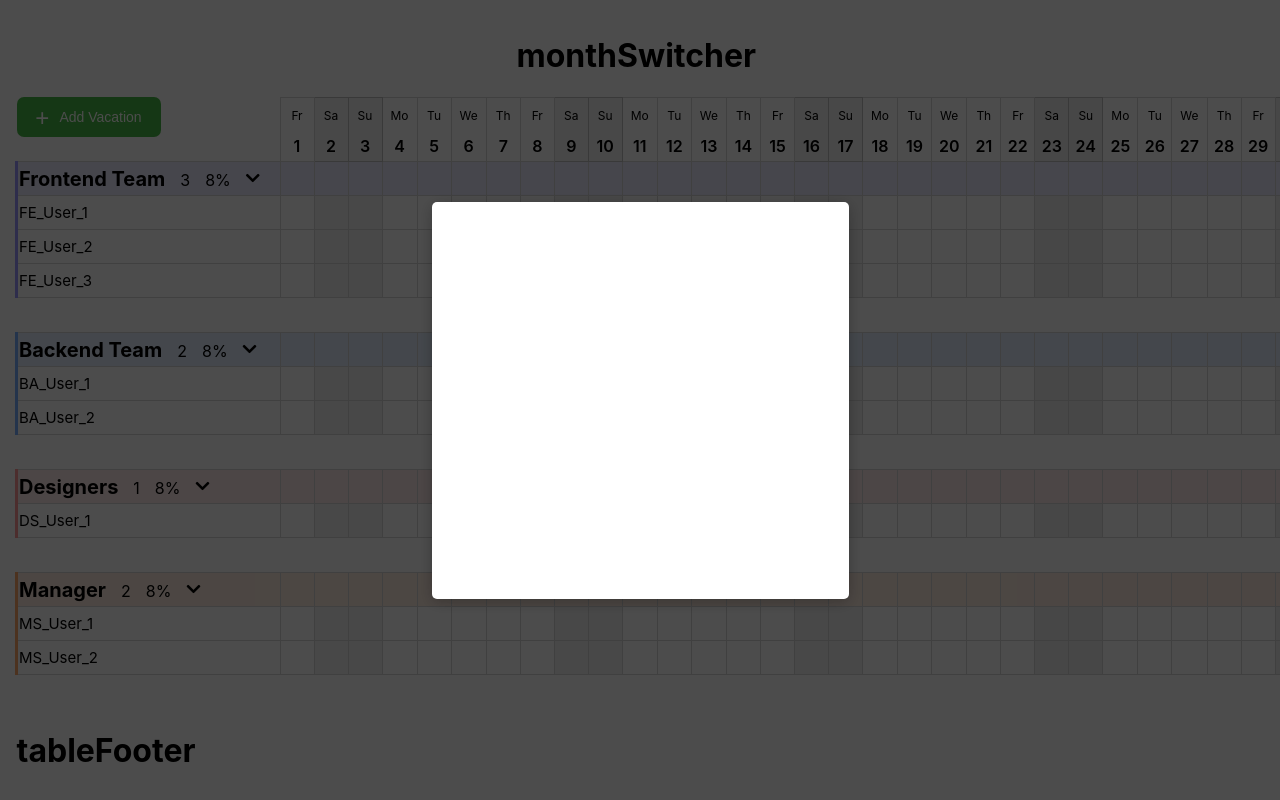
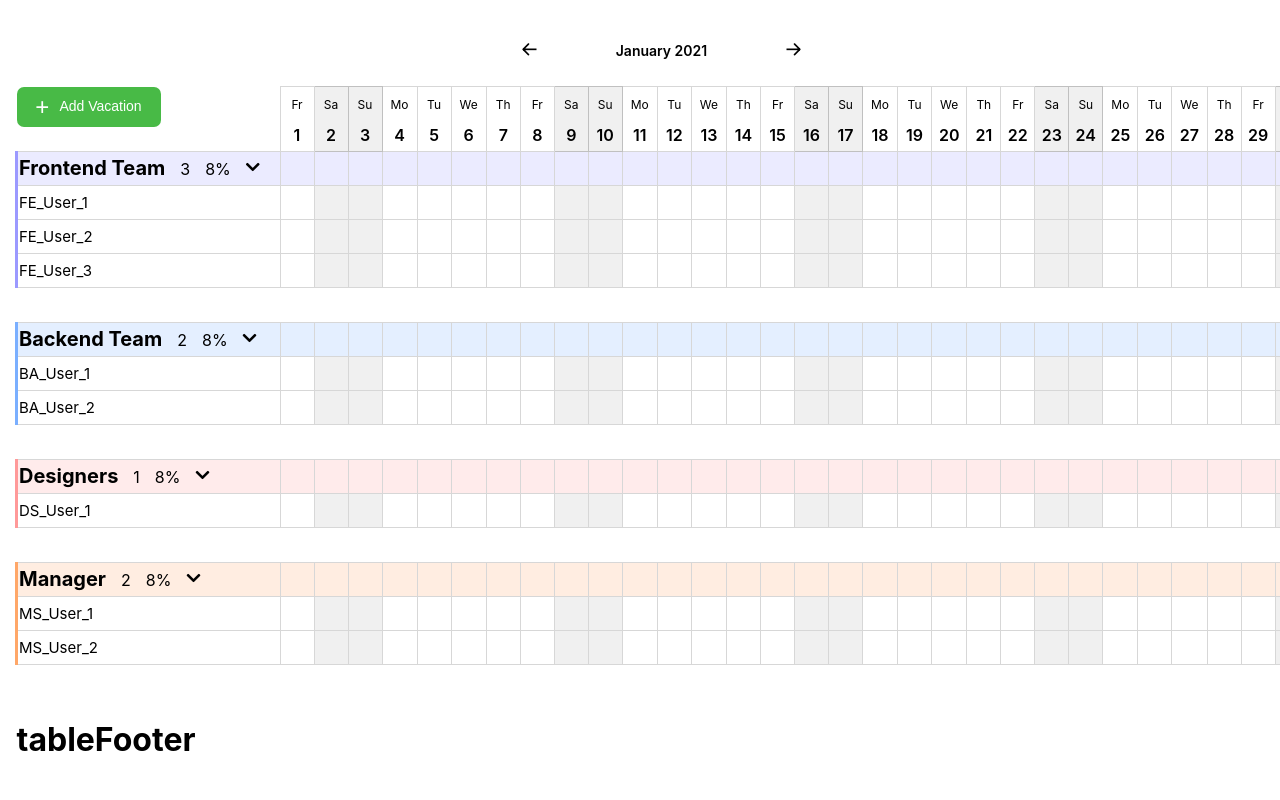
Before and after one commit to LesnovArt/calendarWithReact, a React (Create React App) app: page / in a window 1280 px wide. Shown: the top 800 px of the page. Built offline with nearby package versions, Linux system fonts and the light colour scheme; data requests are answered from the project's data file.

Commit message:
test commit

```diff
--- a/src/App.js
+++ b/src/App.js
@@ -6,11 +6,11 @@ import TableHead from "./components/tableHead/tabelHead";
 import TableBody from "./components/tableBody/tableBody";
 import TableFooter from "./components/tableFooter/tableFooter";
 import MonthVacationCounter from "./components/monthVacationCounter/monthVacationCounter";
-import Moment from "react-moment";
 import PropTypes from "prop-types";
 import moment from "moment";
 import { createCells } from "./helpers/cellsCreator.js"
 import Popup from "./components/popup/popup";
+import ErrorBoundary from "./components/errorBoundary/errorBoundary";
 // import Data from "./components/Data/Data";
 
 export const PopupContext = createContext();
@@ -18,10 +18,10 @@ export const PopupContext = createContext();
 function App() {
   const [currentDate, setCurrentDate] = useState(moment());
   const [members, setPost] = useState([])
-  const [isPopupShow, setIsPopupShow] = useState(true);
+  const [isPopupShow, setIsPopupShow] = useState(false);
 
   function togglePopup (){
-    setIsPopupShow( prev => prev = !prev)
+    setIsPopupShow( prev => !prev)
   }
 
   useEffect(() => {
@@ -57,6 +57,8 @@ function App() {
   const arrDays = createCells(currentDate.startOf("month"));
   return (
     <div className="wrapper">
+      <ErrorBoundary>
+        <PopupContext.Provider value={togglePopup}>
       <MonthSwitcher currentDate={currentDate} setCurrentDate={setCurrentDate} />
       <div className="table-wrapper">
         <table>
@@ -70,10 +72,9 @@ function App() {
         </table>
       </div>
       <MonthVacationCounter />
-      <MonthVacationCounter/>
-      <PopupContext.Provider value={togglePopup}>
         { isPopupShow && <Popup/> }
       </PopupContext.Provider>
+      </ErrorBoundary>
     </div>
 
   );
--- a/src/components/monthSwitcher/monthSwitcher.js
+++ b/src/components/monthSwitcher/monthSwitcher.js
@@ -1,13 +1,38 @@
-
 import React from "react";
 import style from "./monthSwitcher.module.scss";
 
-function MonthSwitcher() {
-    return (
-        <div className={ style.wrapper }>
-            <h1>monthSwitcher</h1>
-        </div>
-    );
+function MonthSwitcher({ currentDate, setCurrentDate }) {
+  function currentMonthName() {
+    return currentDate.format("MMMM YYYY");
+  }
+  function prevMonth() {
+    return currentDate.clone().subtract(1, "month");
+  }
+  function nextMonth() {
+    return currentDate.clone().add(1, "month");
+  }
+
+  return (
+    <div className={style.wrapper}>
+      <button
+        className={style.wrapper__navBtn}
+        onClick={() => {
+          setCurrentDate(prevMonth());
+        }}
+      >
+        <i className="fas icon icon-Arrow-2"></i>
+      </button>
+      <p className={style.wrapper__chosenMonth}>{currentMonthName()}</p>
+      <button
+        className={style.wrapper__navBtn}
+        onClick={() => {
+          setCurrentDate(nextMonth());
+        }}
+      >
+        <i className="wrapper__fas icon icon-Arrow-3"></i>
+      </button>
+    </div>
+  );
 }
 
 export default MonthSwitcher;
--- a/src/components/tableHead/tabelHead.jsx
+++ b/src/components/tableHead/tabelHead.jsx
@@ -1,10 +1,12 @@
-import React from "react";
+import React, { useContext } from "react";
 import style from "./tableHead.module.scss";
+import { PopupContext } from "../../App";
 
 function TableHead({ currentDate, arrDays }) {
+  const isPopupShow = useContext(PopupContext);
   return (<tr className={style.calendarRow}>
         <td className={style.calendarRow__addVacationCell}>
-          <button className={style.calendarRow__addVacationBtn}>
+          <button className={style.calendarRow__addVacationBtn} onClick={()=> isPopupShow()}>
             <span className={style.plus}>+</span>Add Vacation
           </button>
         </td>
```
